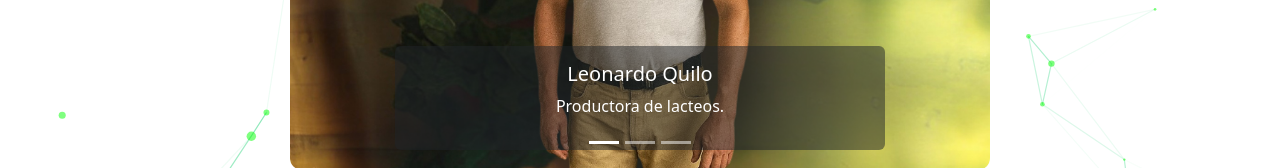
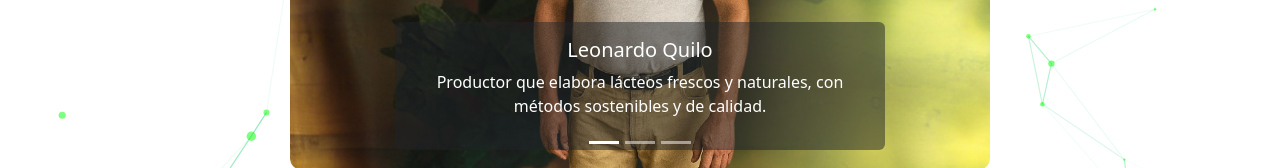
Before and after one commit to cero96/FeriaAgroecologica, a React (Vite) app in the folder comercio-electronico/frontend/: page /productores in a window 1280 px wide. Shown: the part 415-583 px from the top of the page. Built offline with nearby package versions, Linux system fonts and the light colour scheme.

Commit message:
Productorxs

```diff
--- a/comercio-electronico/frontend/src/pages/Productores.jsx
+++ b/comercio-electronico/frontend/src/pages/Productores.jsx
@@ -5,17 +5,17 @@ import Particule from '../components/Particule'; // importa tu componente Partic
 const productores = [
   {
     nombre: 'Leonardo Quilo',
-    descripcion: 'Productora de lacteos.',
+    descripcion: 'Productor que elabora lácteos frescos y naturales, con métodos sostenibles y de calidad.',
     imagen: '/Images/Productores/2.png'
   },
   {
     nombre: 'Lucia Espinosa',
-    descripcion: 'Agricultor especializado en frutas.',
+    descripcion: 'Productora dedicada al cultivo de hortalizas frescas y orgánicas, con prácticas sostenibles y de calidad.',
     imagen: '/Images/Productores/3.png'
   },
   {
     nombre: 'Maria Elvira Perez',
-    descripcion: 'Cultiva desde los 5 años',
+    descripcion: 'Productora dedicada al cultivo de frutas frescas, naturales y libres de químicos, comprometida con la calidad y la sostenibilidad.',
     imagen: '/Images/Productores/1.png'
   },
 ];
```
